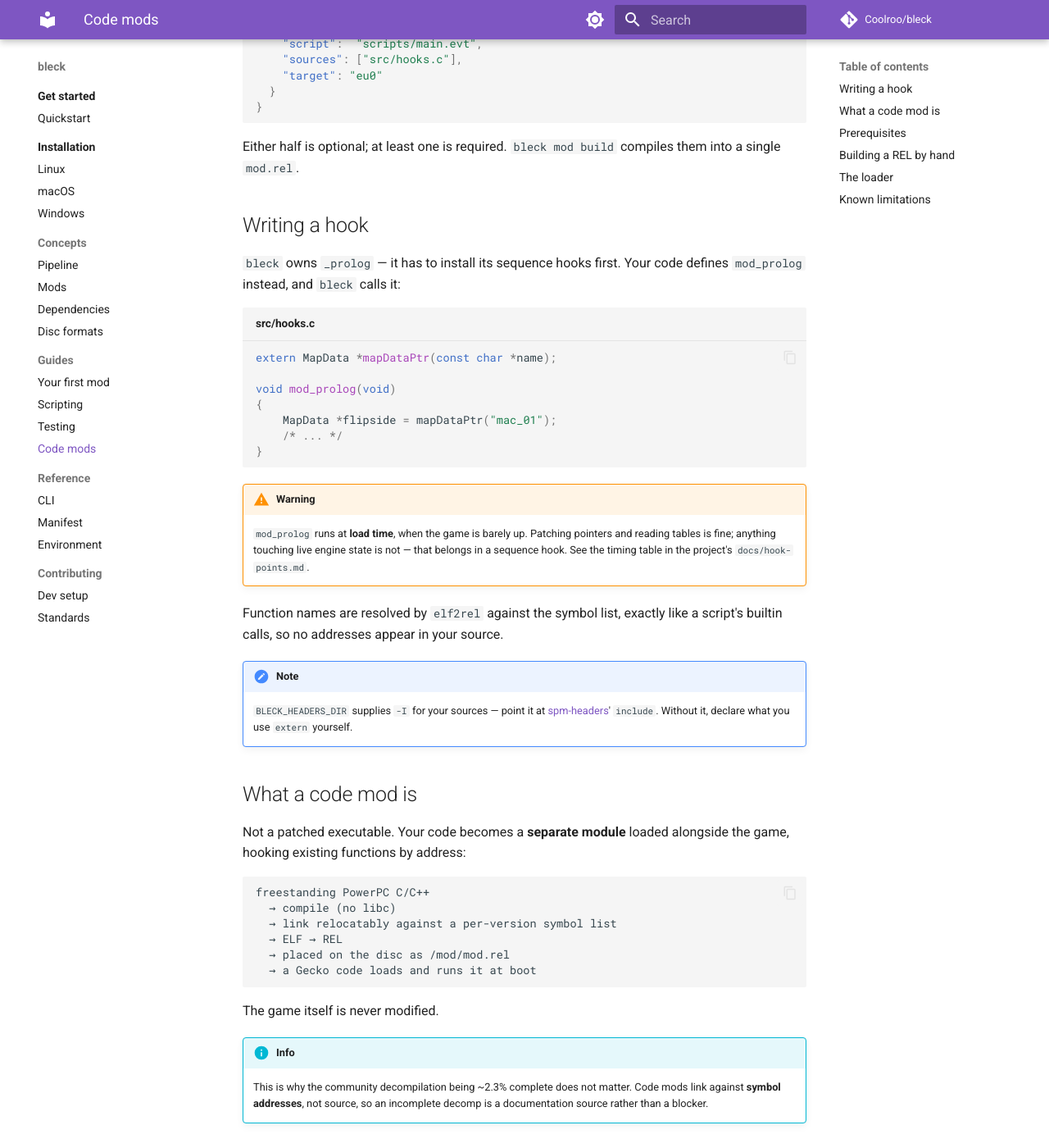
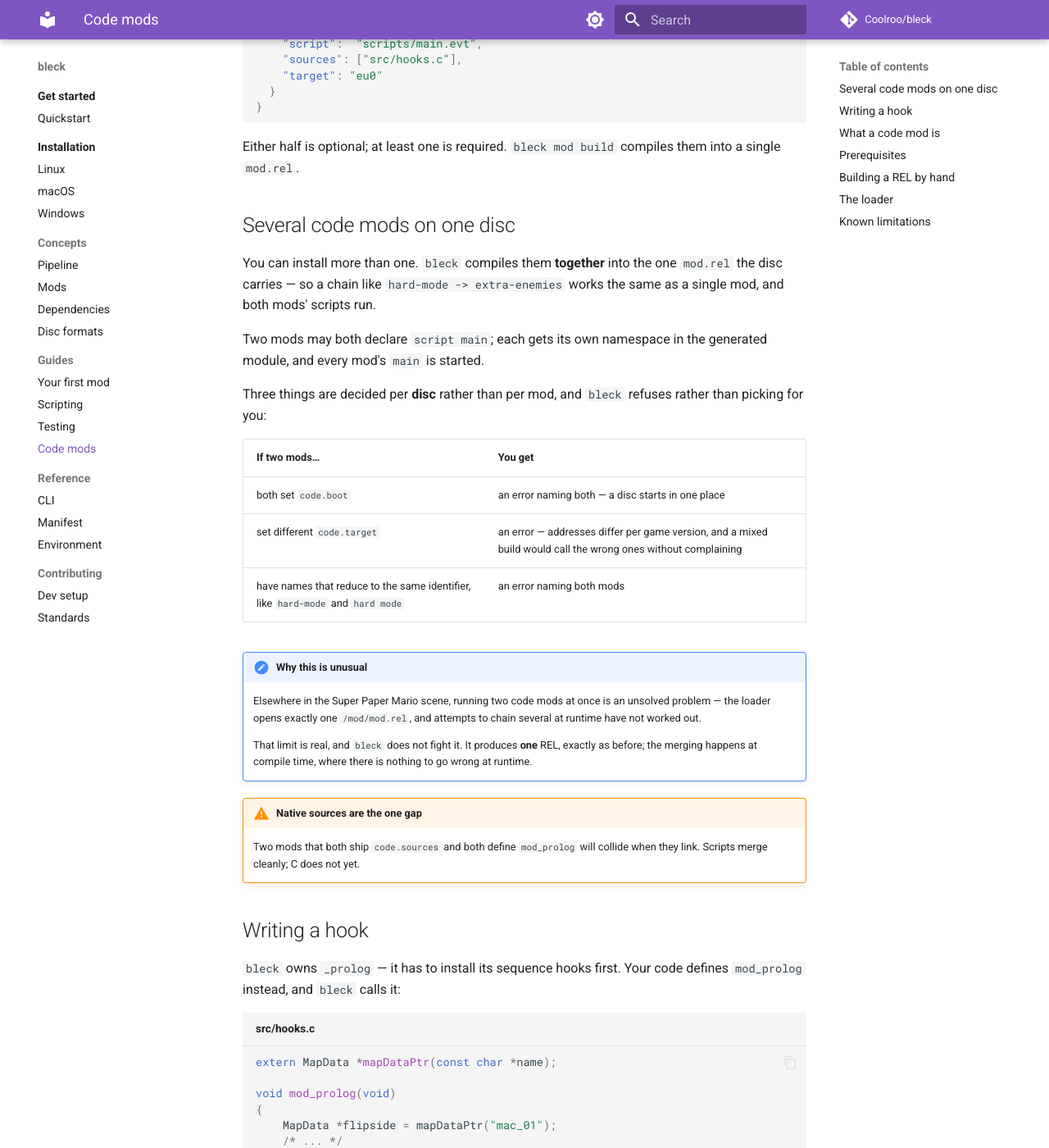
Before and after one commit to Coolroo/bleck, an MkDocs documentation site: the page built from docs-site/guides/code-mods.md, in a window 1280 px wide and 1400 px high, scrolled down 444 px. Shown: the whole window at 82% size. Built offline with MkDocs 1.6.1 and Material for MkDocs 9.7.7, drawn with Linux system fonts in a browser that asks for light colours; comment, search, counter and statistics services are not loaded.

Commit message:
Document merging for mod authors
docs-site/guides/code-mods.md gains a section on installing several
code mods: they compile together into the one mod.rel the disc carries,
two mods may both declare `script main`, and the three things decided
per disc rather than per mod are refused rather than guessed -- two
boot maps, mismatched targets, colliding names.

It also says why this is unusual, because a reader who knows the scene
will expect it not to work: the loader's one-REL limit is real and
bleck does not fight it. One REL is still produced; the merging happens
at compile time where there is nothing to go wrong at runtime.

The mod_prolog gap is documented as a warning rather than left to be
discovered at link time.

```diff
--- a/docs-site/guides/code-mods.md
+++ b/docs-site/guides/code-mods.md
@@ -27,6 +27,39 @@ Add a `sources` entry to the mod's `code` block:
 
 Either half is optional; at least one is required. `bleck mod build` compiles
 them into a single `mod.rel`.
+
+## Several code mods on one disc
+
+You can install more than one. `bleck` compiles them **together** into the one
+`mod.rel` the disc carries — so a chain like `hard-mode -> extra-enemies` works
+the same as a single mod, and both mods' scripts run.
+
+Two mods may both declare `script main`; each gets its own namespace in the
+generated module, and every mod's `main` is started.
+
+Three things are decided per **disc** rather than per mod, and `bleck` refuses
+rather than picking for you:
+
+| If two mods… | You get |
+|---|---|
+| both set `code.boot` | an error naming both — a disc starts in one place |
+| set different `code.target` | an error — addresses differ per game version, and a mixed build would call the wrong ones without complaining |
+| have names that reduce to the same identifier, like `hard-mode` and `hard mode` | an error naming both mods |
+
+!!! note "Why this is unusual"
+
+    Elsewhere in the Super Paper Mario scene, running two code mods at once is
+    an unsolved problem — the loader opens exactly one `/mod/mod.rel`, and
+    attempts to chain several at runtime have not worked out.
+
+    That limit is real, and `bleck` does not fight it. It produces **one** REL,
+    exactly as before; the merging happens at compile time, where there is
+    nothing to go wrong at runtime.
+
+!!! warning "Native sources are the one gap"
+
+    Two mods that both ship `code.sources` and both define `mod_prolog` will
+    collide when they link. Scripts merge cleanly; C does not yet.
 
 ## Writing a hook
 
```
Also changed, not shown: docs/handoff.md (+23 -9 lines).
